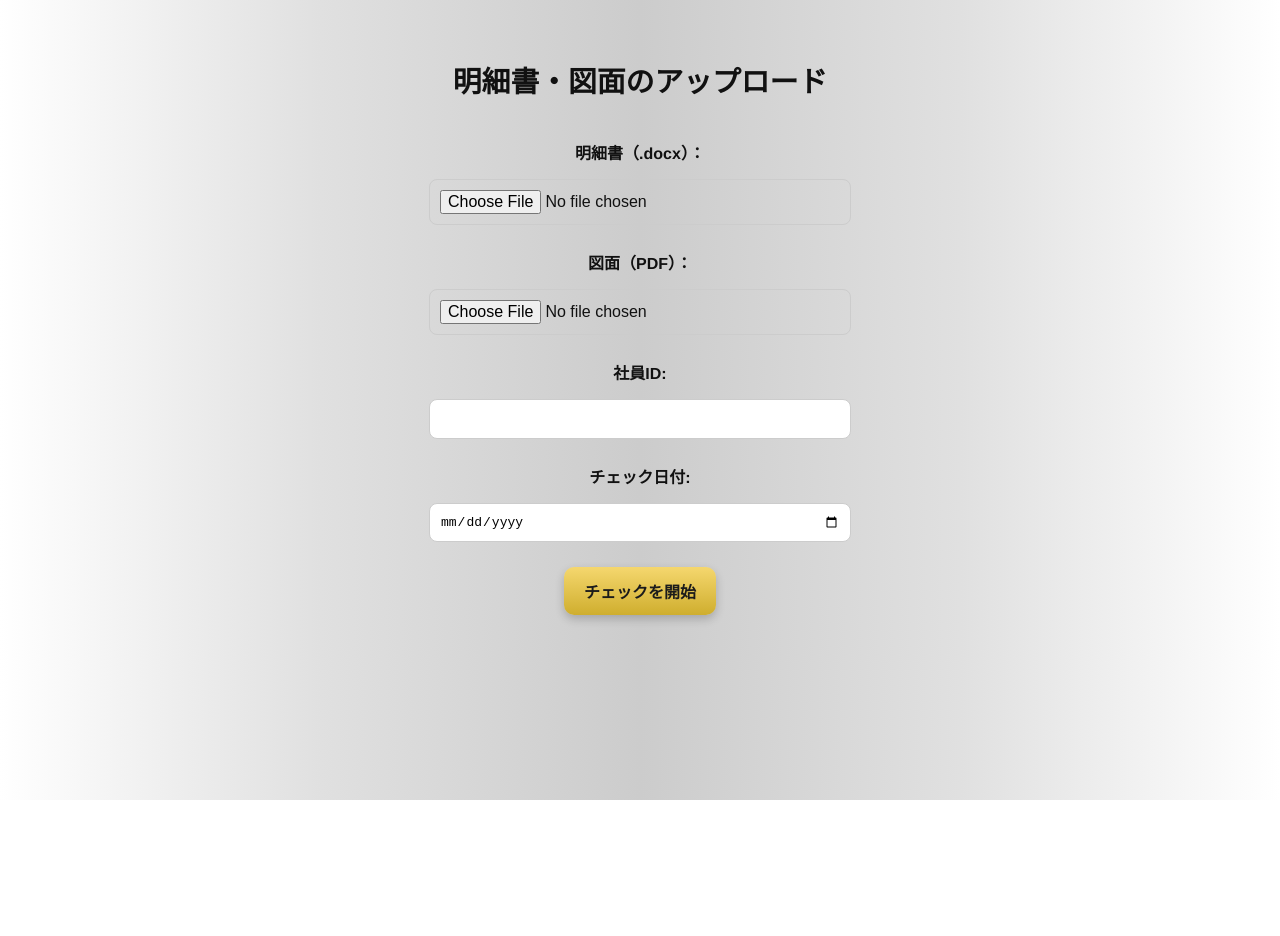
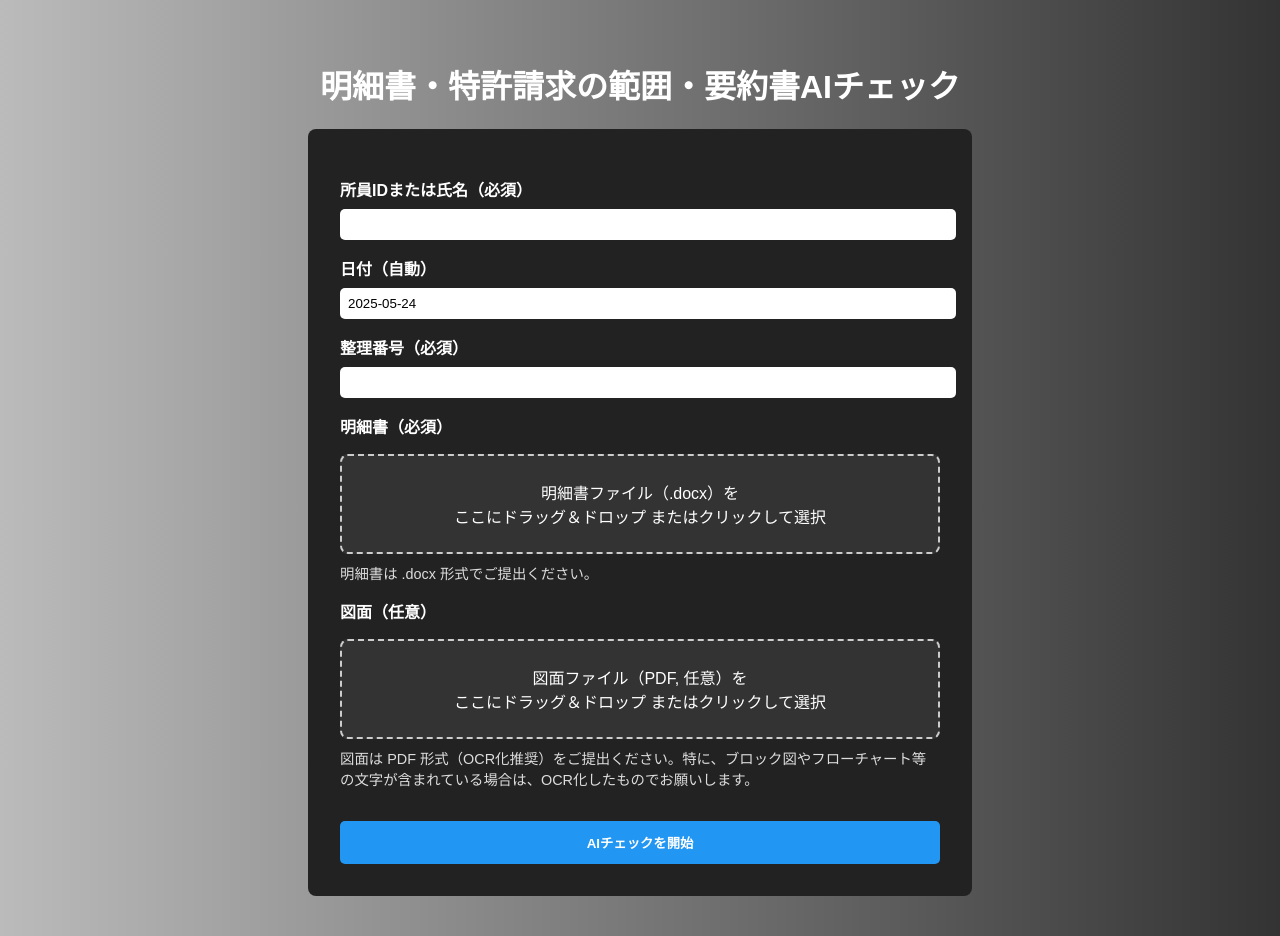
Before and after one commit to Kurosepat/patent-ai-ui-v2, a website: page upload.html in a window 1280 px wide. Before the commit the page ends 800 px from the top, so only its background shows below. Drawn offline with Linux system fonts and the light colour scheme.

Commit message:
Add files via upload

```diff
--- a/upload.html
+++ b/upload.html
@@ -2,78 +2,211 @@
 <!DOCTYPE html>
 <html lang="ja">
 <head>
-    <meta charset="UTF-8">
-    <title>明細書・図面のアップロード</title>
-    <meta name="viewport" content="width=device-width, initial-scale=1.0">
+  <meta charset="UTF-8" />
+  <meta name="viewport" content="width=device-width, initial-scale=1.0" />
+  <title>明細書AIチェック</title>
+  <script src="uploadscript.js" defer></script>
   <style>
     body {
-            margin: 0;
-            font-family: 'Helvetica Neue', sans-serif;
-            background: linear-gradient(to right, #ffffff, #e0e0e0, #cccccc, #e0e0e0, #ffffff);
-            color: #111;
+      font-family: sans-serif;
       text-align: center;
-            padding: 40px 20px;
-        }
-        h1 {
-            font-size: 1.8em;
-            margin-bottom: 30px;
+      background: linear-gradient(to right, #bbb, #333);
+      color: white;
+      padding: 2rem;
     }
     form {
-            display: flex;
-            flex-direction: column;
-            align-items: center;
-            gap: 15px;
-            max-width: 400px;
-            margin: 0 auto;
+      background: #222;
+      padding: 2rem;
+      border-radius: 8px;
+      display: inline-block;
+      width: 90%;
+      max-width: 600px;
     }
     label {
       font-weight: bold;
-            margin-top: 10px;
+      margin-top: 1rem;
+      display: block;
+      text-align: left;
     }
-        input[type="file"],
-        input[type="text"],
-        input[type="date"] {
-            padding: 10px;
-            border-radius: 8px;
-            border: 1px solid #ccc;
+    input[type="text"] {
       width: 100%;
-            font-size: 1em;
+      padding: 0.5rem;
+      margin-top: 0.5rem;
+      border-radius: 5px;
+      border: none;
     }
     button {
-            background: linear-gradient(to bottom, #f5d76e, #cfae2e);
-            color: #1b1b1b;
+      background-color: #2196f3;
+      color: white;
       font-weight: bold;
-            padding: 12px 20px;
+      cursor: pointer;
+      padding: 0.75rem;
+      width: 100%;
       border: none;
-            border-radius: 10px;
-            font-size: 1em;
+      border-radius: 5px;
+      margin-top: 2rem;
+    }
+    .drop-zone {
+      border: 2px dashed #ccc;
+      border-radius: 8px;
+      padding: 1.5rem;
+      margin-top: 1rem;
+      background-color: #333;
       cursor: pointer;
-            box-shadow: 0 4px 10px rgba(0, 0, 0, 0.2);
-            transition: transform 0.2s ease, box-shadow 0.3s ease;
-            margin-top: 10px;
+      position: relative;
     }
-        button:hover {
-            transform: scale(1.07);
-            box-shadow: 0 6px 14px rgba(0, 0, 0, 0.3);
+    .drop-zone input[type="file"] {
+      display: none;
+    }
+    .file-display {
+      display: flex;
+      justify-content: center;
+      align-items: center;
+      gap: 1rem;
+      margin-top: 0.5rem;
+    }
+    .file-label {
+      font-weight: bold;
+    }
+    .remove-btn {
+      color: red;
+      cursor: pointer;
+      font-size: 1.5rem;
+    }
+    .notice {
+      font-size: 0.9rem;
+      margin-top: 0.5rem;
+      color: #ddd;
+      text-align: left;
+    }
+    #result {
+      white-space: pre-wrap;
+      margin-top: 30px;
+      background: white;
+      color: black;
+      padding: 1rem;
+      border-radius: 8px;
+      text-align: left;
+    }
+    #result:empty::before {
+      content: "（ここにチェック結果が表示されます）";
+      color: #888;
+      font-size: 0.85rem;
+    }
+    .loading-dots::after {
+      content: '';
+      display: inline-block;
+      animation: dotloop 2s steps(10, end) infinite;
+      white-space: nowrap;
+      overflow: hidden;
+      vertical-align: bottom;
+      font-weight: bold;
+    }
+    @keyframes dotloop {
+      0% { content: ''; }
+      10% { content: '.'; }
+      20% { content: '..'; }
+      30% { content: '...'; }
+      40% { content: '....'; }
+      50% { content: '.....'; }
+      60% { content: '......'; }
+      70% { content: '.......'; }
+      80% { content: '........'; }
+      90% { content: '.........'; }
+      100% { content: '..........'; }
     }
   </style>
 </head>
 <body>
-    <h1>明細書・図面のアップロード</h1>
-    <form id="uploadForm">
-        <label for="meisaisho_file">明細書（.docx）：</label>
-        <input type="file" id="meisaisho_file" name="meisaisho_file" required>
+  <h1>明細書・特許請求の範囲・要約書AIチェック</h1>
+  <form id="uploadForm" enctype="multipart/form-data">
+    <label for="shoin_id">所員IDまたは氏名（必須）</label>
+    <input type="text" name="shoin_id" id="shoin_id" required />
 
-        <label for="zumen_file">図面（PDF）：</label>
-        <input type="file" id="zumen_file" name="zumen_file">
+    <label for="today-date">日付（自動）</label>
+    <input type="text" name="date" id="today-date" readonly />
 
-        <label for="shoin_id">社員ID:</label>
-        <input type="text" id="shoin_id" name="shoin_id" required>
+    <label for="seiri_no">整理番号（必須）</label>
+    <input type="text" name="seiri_no" id="seiri_no" required />
 
-        <label for="date">チェック日付:</label>
-        <input type="date" id="date" name="date">
+    <label for="meisai_file">明細書（必須）</label>
+    <div class="drop-zone" id="docxZone">
+      <span class="placeholder">明細書ファイル（.docx）を<br>ここにドラッグ＆ドロップ またはクリックして選択</span>
+      <input type="file" name="meisai" id="meisai_file" accept=".docx" required />
+      <div class="file-display" id="docx-display" style="display: none;">
+        <span class="file-label" id="docx-name"></span>
+        <span class="remove-btn" id="remove-docx">🗑</span>
+      </div>
+    </div>
+    <div class="notice">明細書は .docx 形式でご提出ください。</div>
 
-        <button type="submit">チェックを開始</button>
+    <label for="zumen_file">図面（任意）</label>
+    <div class="drop-zone" id="pdfZone">
+      <span class="placeholder">図面ファイル（PDF, 任意）を<br>ここにドラッグ＆ドロップ またはクリックして選択</span>
+      <input type="file" name="zumen" id="zumen_file" accept=".pdf" />
+      <div class="file-display" id="pdf-display" style="display: none;">
+        <span class="file-label" id="pdf-name"></span>
+        <span class="remove-btn" id="remove-pdf">🗑</span>
+      </div>
+    </div>
+    <div class="notice">
+      図面は PDF 形式（OCR化推奨）をご提出ください。特に、ブロック図やフローチャート等の文字が含まれている場合は、OCR化したものでお願いします。
+    </div>
+
+    <button type="submit">AIチェックを開始</button>
   </form>
+
+  <script>
+    document.getElementById("today-date").value = new Date().toISOString().split('T')[0];
+
+    function setupDropZone(zoneId, inputId, nameId, removeId, displayId) {
+      const zone = document.getElementById(zoneId);
+      const input = document.getElementById(inputId);
+      const name = document.getElementById(nameId);
+      const remove = document.getElementById(removeId);
+      const display = document.getElementById(displayId);
+      const placeholder = zone.querySelector('.placeholder');
+
+      function updateDisplay() {
+        if (input.files.length > 0) {
+          name.textContent = input.files[0].name;
+          display.style.display = 'flex';
+          placeholder.style.display = 'none';
+        } else {
+          display.style.display = 'none';
+          placeholder.style.display = 'block';
+        }
+      }
+
+      zone.addEventListener('click', () => input.click());
+      zone.addEventListener('dragover', (e) => {
+        e.preventDefault();
+        zone.style.backgroundColor = '#444';
+      });
+      zone.addEventListener('dragleave', () => {
+        zone.style.backgroundColor = '#333';
+      });
+      zone.addEventListener('drop', (e) => {
+        e.preventDefault();
+        zone.style.backgroundColor = '#333';
+        const files = e.dataTransfer.files;
+        if (files.length > 0) {
+          const dt = new DataTransfer();
+          dt.items.add(files[0]);
+          input.files = dt.files;
+        }
+        updateDisplay();
+      });
+
+      input.addEventListener('change', updateDisplay);
+      remove.addEventListener('click', () => {
+        input.value = '';
+        updateDisplay();
+      });
+    }
+
+    setupDropZone('docxZone', 'meisai_file', 'docx-name', 'remove-docx', 'docx-display');
+    setupDropZone('pdfZone', 'zumen_file', 'pdf-name', 'remove-pdf', 'pdf-display');
+  </script>
 </body>
 </html>
```
Lines whose indentation alone changed are shown as unchanged.
